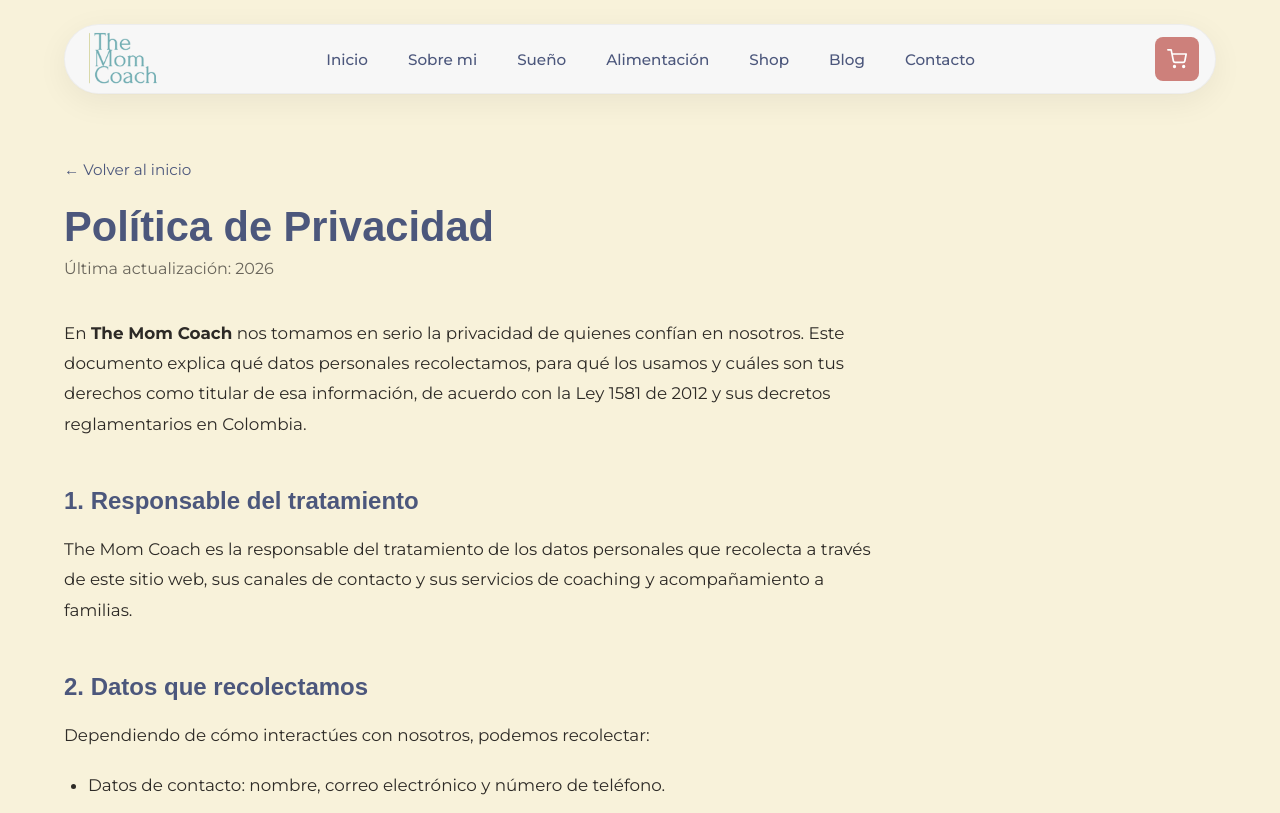
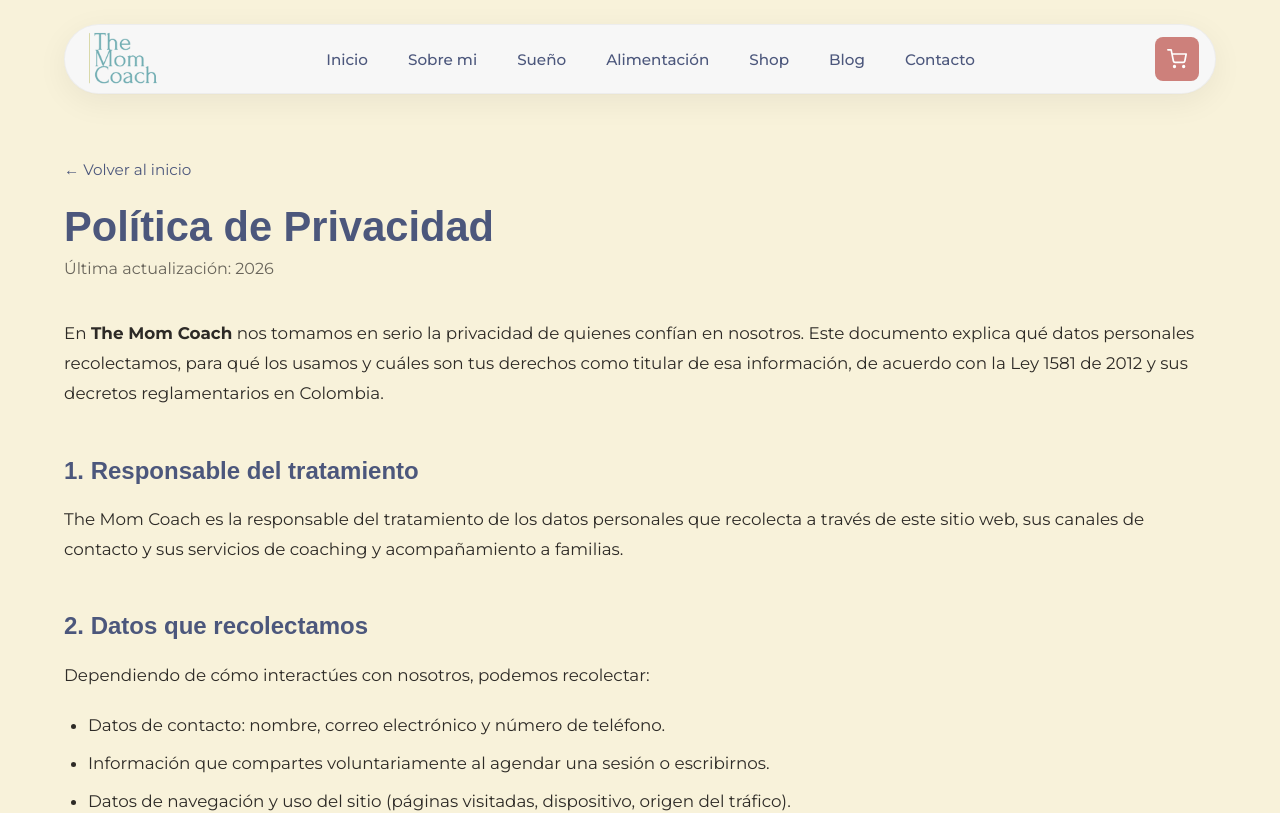
Before and after one commit to edgarbarragangarcia/MOMCOACH, a Next.js app: page /politica-de-privacidad in a window 1280 px wide. Shown: the top 813 px of the page. Built offline with nearby package versions, Linux system fonts and the light colour scheme; a web font is replaced by a local one.

Commit message:
Let privacy policy content span the full page width like other pages

```diff
--- a/src/app/politica-de-privacidad/page.tsx
+++ b/src/app/politica-de-privacidad/page.tsx
@@ -9,11 +9,7 @@ export const metadata: Metadata = {
 export default function PoliticaDePrivacidad() {
   return (
     <div style={{ backgroundColor: "var(--color-cream)", minHeight: "100vh", padding: "160px 5% 100px" }}>
-      <div
-        style={{
-          maxWidth: 820,
-        }}
-      >
+      <div>
         <Link
           href="/"
           className="font-inter"
```
